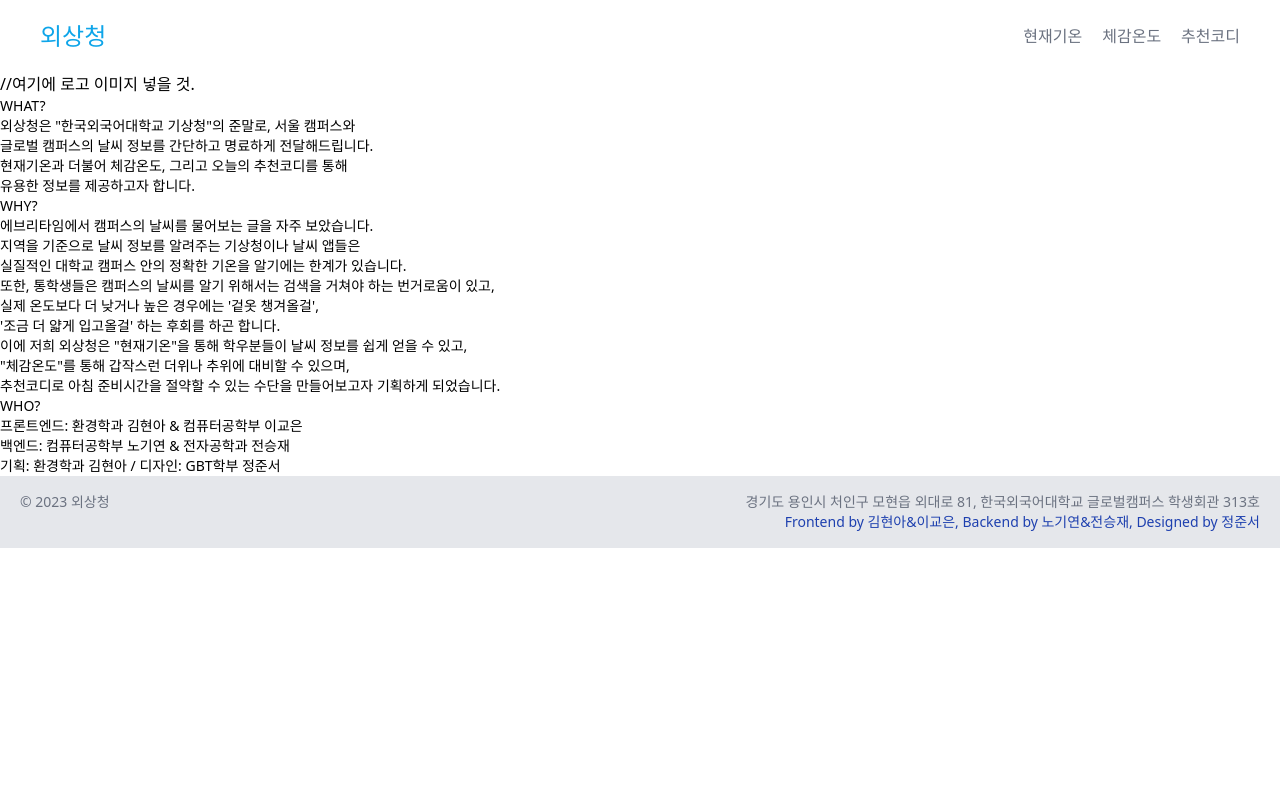
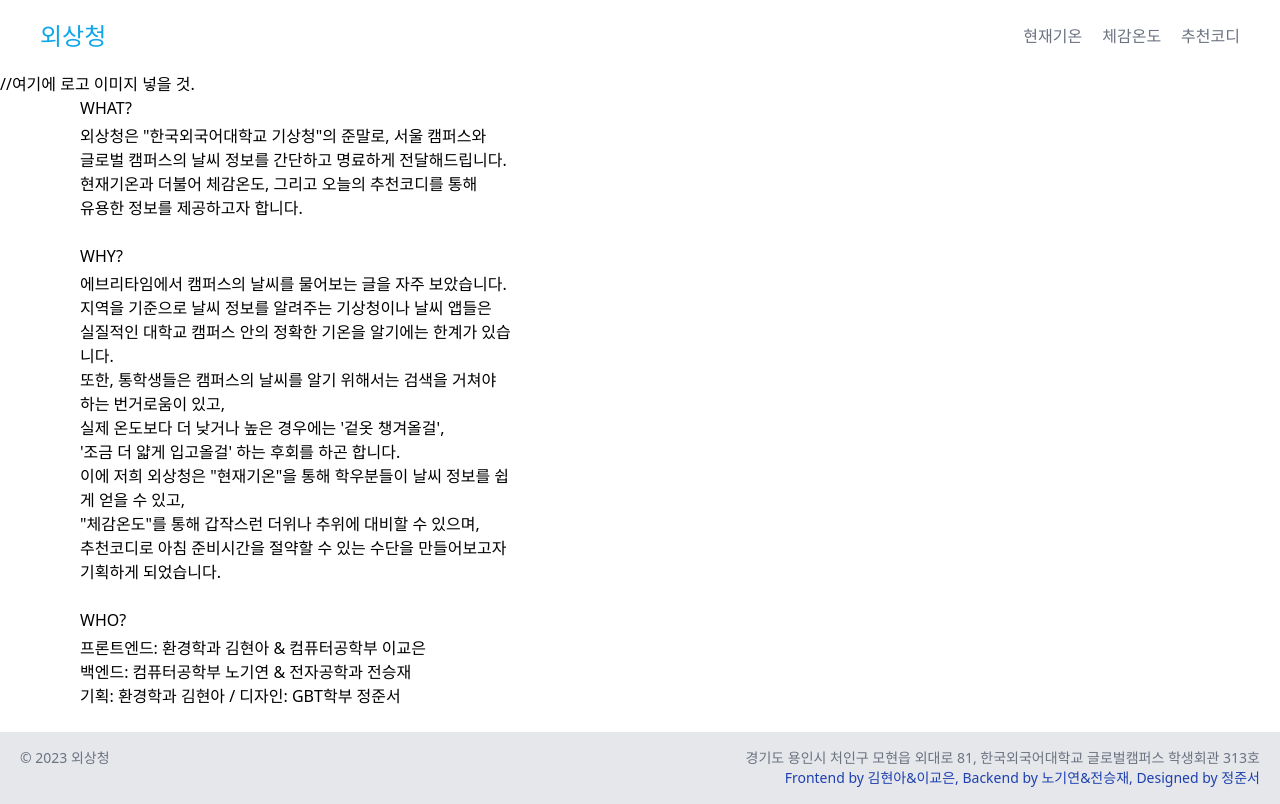
Before and after one commit to wiseah/HUFSWeather_frontend, a React (Create React App) app: page / in a window 1280 px wide. Built offline with nearby package versions, Linux system fonts and the light colour scheme.

Commit message:
kyoeun first commit

```diff
--- a/src/App.tsx
+++ b/src/App.tsx
@@ -1,12 +1,13 @@
 import React from "react";
-import Header from "./components/Header";
-import Footer from "./components/Footer";
+
 import Main from "./pages/Main";
 
 function App() {
   return (
     <div>
+
       <Main />
+
     </div>
   );
 }
--- a/src/styles/styles.css
+++ b/src/styles/styles.css
@@ -636,6 +636,14 @@ video {
   margin-right: 1.25rem;
 }
 
+.mt-1 {
+  margin-top: 0.25rem;
+}
+
+.mb-6 {
+  margin-bottom: 1.5rem;
+}
+
 .flex {
   display: flex;
 }
@@ -775,7 +783,20 @@ video {
     margin-left: auto;
   }
 
+  .md\:ml-20 {
+    margin-left: 5rem;
+  }
+
+  .md\:w-\[32rem\] {
+    width: 32rem;
+  }
+
   .md\:flex-row {
     flex-direction: row;
   }
+
+  .md\:text-base {
+    font-size: 1rem;
+    line-height: 1.5rem;
+  }
 }
```
